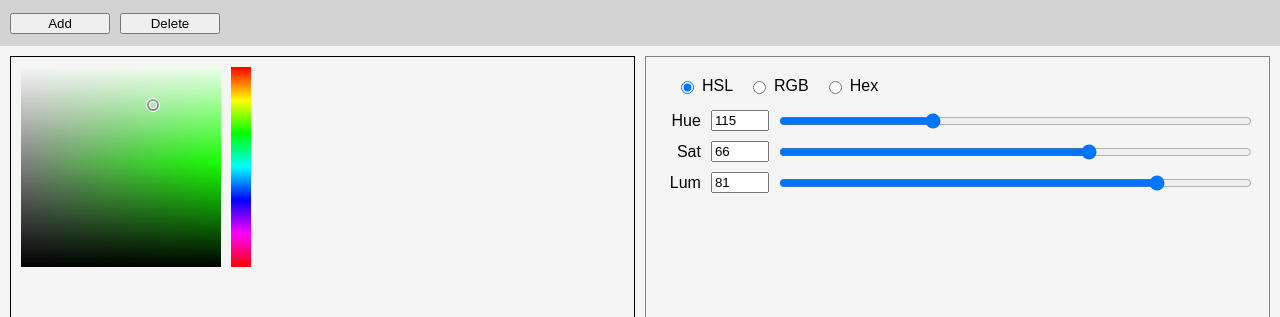
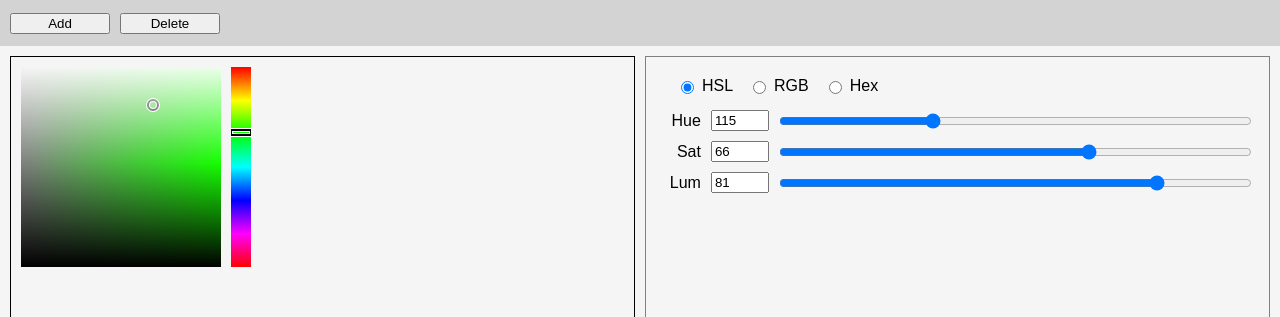
Before and after one commit to Yingjia-Z/color-editor, a Preact app: page / in a window 1280 px wide. Shown: the top 317 px of the page. Built offline with nearby package versions, Linux system fonts and the light colour scheme.

Commit message:
implemented "hue selection rectangle"

```diff
--- a/src/ColoredRect.tsx
+++ b/src/ColoredRect.tsx
@@ -113,6 +113,74 @@ export function SatLumSquare({
   );
 }
 
-export function HueRect() {
-  return <div class={style.huerect} />;
+type HueRectProps = {
+  selectedHue: number;
+  // onHueChange: (x: number) => number;
+  // point: { x: number; y: number };
+  width?: number;
+  height?: number;
+  callback?: (x: number) => void;
+};
+
+export function HueRect({
+  selectedHue,
+  width = 20,
+  height = 200,
+  callback,
+}: HueRectProps) {
+  const canvasRef = useRef<HTMLCanvasElement>(null);
+  // initial hue is set to hue property
+  const [moveHue, setMoveHue] = useState(selectedHue);
+
+  const clickHandler = (e: MouseEvent) => {
+    // send click hue to parent
+    console.log("e.offsetY");
+    console.log(e.offsetY);
+
+    if (callback) callback(Math.floor((e.offsetY * 360) / 200));
+  };
+
+  const moveHandler = (e: MouseEvent) => {
+    // update local state
+    setMoveHue(Math.floor((e.offsetY * 360) / 200));
+  };
+
+  // drawing
+  useLayoutEffect(() => {
+    const gc = canvasRef.current?.getContext("2d");
+    if (gc) draw(gc);
+  }),
+    [moveHue];
+
+  function draw(gc: CanvasRenderingContext2D) {
+    gc.clearRect(0, 0, width, height);
+
+    const currentHue = Math.floor((selectedHue * 200) / 360);
+    // property  point
+    // Draw white circle for visibility on dark backgrounds
+    gc.strokeStyle = "white";
+    gc.lineWidth = 4; // Slightly wider to ensure it encompasses the black stroke
+    gc.beginPath();
+    gc.strokeRect(0, currentHue, 20, 5);
+    gc.stroke();
+
+    // Draw black circle
+    gc.strokeStyle = "black";
+    gc.lineWidth = 2;
+    gc.beginPath();
+    gc.strokeRect(0, currentHue, 20, 5);
+    gc.stroke();
+  }
+  console.log(selectedHue);
+  //   console.log(200 - (selectedHue / 360) * 200);
+  return (
+    <canvas
+      class={style.huerect}
+      ref={canvasRef}
+      width={width}
+      height={height}
+      onMouseMove={moveHandler}
+      onClick={clickHandler}
+    />
+  );
 }
--- a/src/Editor.tsx
+++ b/src/Editor.tsx
@@ -262,7 +262,7 @@ export default function EditorView() {
 
   // // changes to color values trigger changes to canvas
   // const updateCanvas = (x: number, y: number) => {
-  //   // console.log(`canvasHandler (${point.x}, ${point.y}) => (${x}, ${y})`);
+  //   // console.log(`squareHandler (${point.x}, ${point.y}) => (${x}, ${y})`);
   //   setPoint({ x: x, y: y });
   //   // Model.sat.value = Math.floor(x / 2);
   //   // Model.lum.value = Math.floor((200 - y) / 2);
@@ -270,12 +270,23 @@ export default function EditorView() {
   //   // Model.updateSwatches();
   // };
 
-  // changes on canvas trigger changes to color values
-  const canvasHandler = (x: number, y: number) => {
-    console.log(`canvasHandler (${point.x}, ${point.y}) => (${x}, ${y})`);
+  // changes on sat-lum-square trigger changes to color values
+  const squareHandler = (x: number, y: number) => {
+    console.log(`squareHandler (${point.x}, ${point.y}) => (${x}, ${y})`);
     setPoint({ x: x, y: y });
     Model.sat.value = Math.floor(x / 2);
     Model.lum.value = Math.floor((200 - y) / 2);
+    Model.updateColorValue();
+    Model.updateSwatches();
+  };
+
+  const rectHandler = (x: number) => {
+    console.log(`rectHandler (${hueValue}) => (${x})`);
+    // setPoint({ x: x, y: y });
+    setHueValue(x);
+    // Model.sat.value = Math.floor(x / 2);
+    // Model.lum.value = Math.floor((200 - y) / 2);
+    Model.hue.value = x;
     Model.updateColorValue();
     Model.updateSwatches();
   };
@@ -293,9 +304,9 @@ export default function EditorView() {
           point={{ x: Model.sat.value * 2, y: 200 - Model.lum.value * 2 }}
           // width="200"
           // height="200"
-          callback={canvasHandler}
+          callback={squareHandler}
         />
-        <HueRect />
+        <HueRect selectedHue={Model.hue.value} callback={rectHandler} />
       </div>
       <div class={style.colorform}>
         <div class={style.radioLabel}>
```
